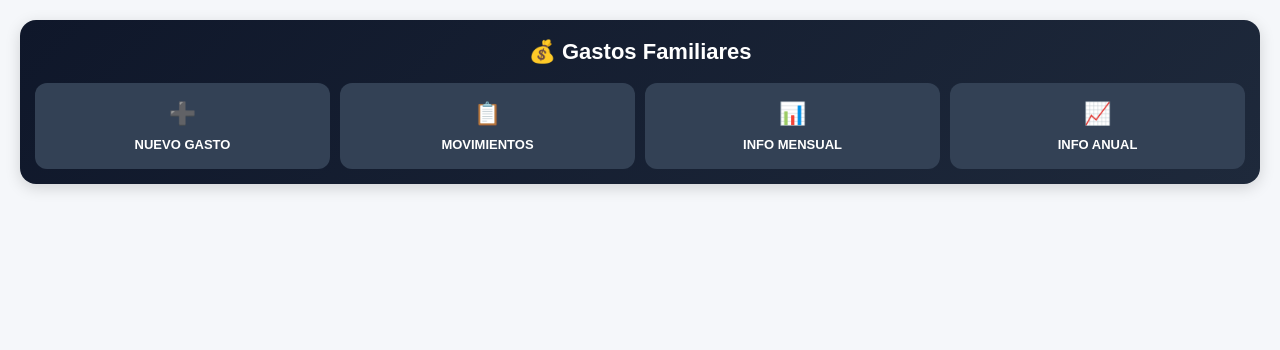
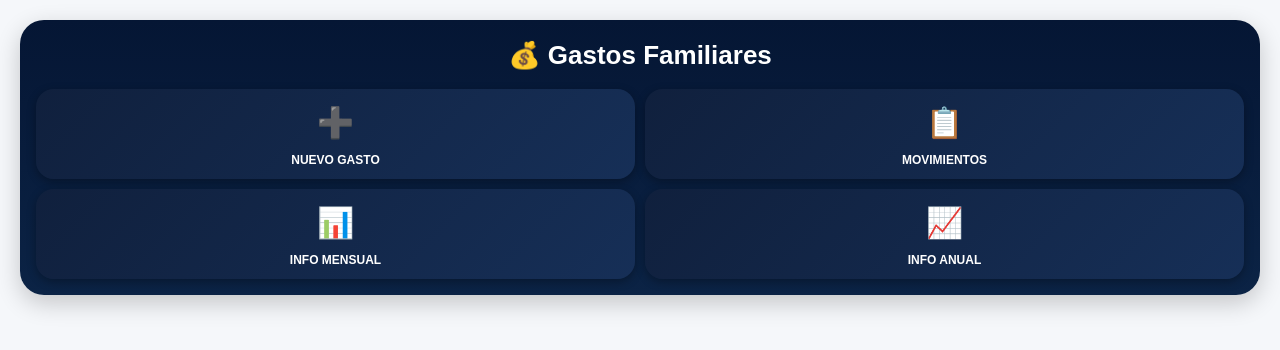
Before and after one commit to marcosbg1990/gastos-anapurnis, a Next.js app: page / in a window 1280 px wide. Shown: the top 350 px of the page. Built offline with nearby package versions, Linux system fonts and the light colour scheme; no server answers.

Commit message:
movimientos

```diff
--- a/components/DashboardMovimientos.tsx
+++ b/components/DashboardMovimientos.tsx
@@ -4,7 +4,6 @@ import { useEffect, useState } from 'react'
 import { supabase } from '../lib/supabase'
 
 export default function DashboardMovimientos() {
-
   const [mesSeleccionado, setMesSeleccionado] =
     useState(new Date().getMonth() + 1)
 
@@ -37,7 +36,6 @@ export default function DashboardMovimientos() {
   }, [mesSeleccionado])
 
   async function cargarMovimientos() {
-
     const { data, error } =
       await supabase
         .from('gastos')
@@ -64,11 +62,11 @@ export default function DashboardMovimientos() {
   }
 
   function formatearImporte(
-    valor: any
+    valor: number
   ) {
-    const numero = Number(valor)
 
-    return numero.toLocaleString(
+    return Number(valor)
+      .toLocaleString(
         'es-ES',
         {
           minimumFractionDigits: 2,
@@ -83,10 +81,10 @@ export default function DashboardMovimientos() {
 
     switch (categoria) {
 
-      case 'COMIDA':
+      case 'INGRESO':
         return {
           color: '#16a34a',
-          icono: '🛒'
+          icono: '💰'
         }
 
       case 'FIJOS':
@@ -95,28 +93,10 @@ export default function DashboardMovimientos() {
           icono: '🏠'
         }
 
-      case 'GENERAL':
+      case 'COMIDA':
         return {
-          color: '#64748b',
-          icono: '📦'
-        }
-
-      case 'INGRESO':
-        return {
-          color: '#059669',
-          icono: '💰'
-        }
-
-      case 'OCIO':
-        return {
-          color: '#ec4899',
-          icono: '🎉'
-        }
-
-      case 'HOGAR':
-        return {
-          color: '#d97706',
-          icono: '🛠️'
+          color: '#22c55e',
+          icono: '🛒'
         }
 
       case 'LARA_LUCA':
@@ -131,10 +111,16 @@ export default function DashboardMovimientos() {
           icono: '🚗'
         }
 
+      case 'OCIO':
+        return {
+          color: '#ec4899',
+          icono: '🎉'
+        }
+
       default:
         return {
-          color: '#475569',
-          icono: '📄'
+          color: '#64748b',
+          icono: '📦'
         }
     }
   }
@@ -172,15 +158,17 @@ export default function DashboardMovimientos() {
         if (orden === 'importe') {
 
           return (
-            Math.abs(Number(b.Importe))
-            -
-            Math.abs(Number(a.Importe))
+            Math.abs(
+              Number(b.Importe)
+            ) -
+            Math.abs(
+              Number(a.Importe)
+            )
           )
         }
 
         return (
-          new Date(b.Fecha).getTime()
-          -
+          new Date(b.Fecha).getTime() -
           new Date(a.Fecha).getTime()
         )
       })
@@ -189,13 +177,13 @@ export default function DashboardMovimientos() {
 
     <div>
 
-      {/* CABECERA */}
+      {/* FILTROS */}
 
       <div
         style={{
           backgroundColor: 'white',
+          borderRadius: '20px',
           padding: '15px',
-          borderRadius: '12px',
           marginBottom: '20px'
         }}
       >
@@ -206,10 +194,10 @@ export default function DashboardMovimientos() {
 
         <div
           style={{
-            display: 'flex',
-            flexDirection: 'column',
-            gap: '10px',
-            marginTop: '15px'
+            display: 'grid',
+            gridTemplateColumns:
+              '1fr 1fr',
+            gap: '10px'
           }}
         >
 
@@ -222,13 +210,14 @@ export default function DashboardMovimientos() {
                 )
               )
             }
-            style={{
-              padding: '12px',
-              borderRadius: '8px'
-            }}
+            style={selectorStyle}
           >
 
-            {meses.map((mes, index) => (
+            {meses.map(
+              (
+                mes,
+                index
+              ) => (
 
                 <option
                   key={mes}
@@ -237,7 +226,9 @@ export default function DashboardMovimientos() {
                   {mes}
                 </option>
 
-            ))}
+              )
+            )}
+
           </select>
 
           <select
@@ -249,18 +240,21 @@ export default function DashboardMovimientos() {
                 e.target.value
               )
             }
-            style={{
-              padding: '12px',
-              borderRadius: '8px'
-            }}
+            style={selectorStyle}
           >
 
             {categoriasDisponibles.map(
-              (categoria) => (
+              (
+                categoria
+              ) => (
 
                 <option
-                  key={categoria}
-                  value={categoria}
+                  key={
+                    categoria
+                  }
+                  value={
+                    categoria
+                  }
                 >
                   {categoria}
                 </option>
@@ -270,6 +264,8 @@ export default function DashboardMovimientos() {
 
           </select>
 
+        </div>
+
         <select
           value={orden}
           onChange={(e) =>
@@ -278,8 +274,9 @@ export default function DashboardMovimientos() {
             )
           }
           style={{
-              padding: '12px',
-              borderRadius: '8px'
+            ...selectorStyle,
+            width: '100%',
+            marginTop: '10px'
           }}
         >
 
@@ -295,9 +292,7 @@ export default function DashboardMovimientos() {
 
       </div>
 
-      </div>
-
-      {/* TARJETAS */}
+      {/* MOVIMIENTOS */}
 
       <div
         style={{
@@ -319,21 +314,20 @@ export default function DashboardMovimientos() {
 
               <div
                 key={mov.id}
-
                 style={{
                   backgroundColor:
                     'white',
 
                   borderLeft:
-                    `8px solid ${categoriaInfo.color}`,
+                    `6px solid ${categoriaInfo.color}`,
 
                   borderRadius:
-                    '12px',
+                    '18px',
 
-                  padding: '15px',
+                  padding: '14px',
 
                   boxShadow:
-                    '0 2px 6px rgba(0,0,0,0.08)'
+                    '0 4px 10px rgba(0,0,0,.08)'
                 }}
               >
 
@@ -342,9 +336,12 @@ export default function DashboardMovimientos() {
                     display: 'flex',
                     justifyContent:
                       'space-between',
-                    alignItems: 'center'
+                    alignItems:
+                      'center'
                   }}
                 >
+
+                  <div>
 
                     <div
                       style={{
@@ -354,18 +351,35 @@ export default function DashboardMovimientos() {
                           '18px'
                       }}
                     >
-                    {categoriaInfo.icono}
-                    {' '}
-                    {mov.Categoria}
+                      {
+                        categoriaInfo.icono
+                      }{' '}
+                      {
+                        mov.Categoria
+                      }
+                    </div>
+
+                    <div
+                      style={{
+                        color:
+                          '#64748b',
+                        fontSize:
+                          '13px'
+                      }}
+                    >
+                      {
+                        mov.Subcategoria
+                      }
+                    </div>
+
                   </div>
 
                   <div
                     style={{
                       fontWeight:
                         'bold',
-
                       fontSize:
-                        '22px',
+                        '24px',
 
                       color:
                         Number(
@@ -377,27 +391,22 @@ export default function DashboardMovimientos() {
                   >
                     {formatearImporte(
                       mov.Importe
-                    )}
-                    {' '}€
+                    )}{' '}
+                    €
                   </div>
 
                 </div>
 
                 <div
                   style={{
-                    color:
-                      '#64748b',
                     marginTop:
-                      '4px'
-                  }}
-                >
-                  {mov.Subcategoria}
-                </div>
+                      '10px',
 
-                <div
-                  style={{
-                    marginTop:
-                      '6px'
+                    paddingTop:
+                      '8px',
+
+                    borderTop:
+                      '1px solid #e5e7eb'
                   }}
                 >
                   {mov.Descripcion}
@@ -408,14 +417,14 @@ export default function DashboardMovimientos() {
                     marginTop:
                       '8px',
 
+                    color:
+                      '#94a3b8',
+
                     fontSize:
-                      '12px',
-
-                    color:
-                      '#94a3b8'
+                      '12px'
                   }}
                 >
-                  {mov.Fecha}
+                  📅 {mov.Fecha}
                 </div>
 
               </div>
@@ -429,3 +438,11 @@ export default function DashboardMovimientos() {
     </div>
   )
 }
+
+const selectorStyle = {
+  padding: '12px',
+  borderRadius: '12px',
+  border: '1px solid #dbe4ee',
+  backgroundColor: '#f8fafc',
+  fontSize: '15px'
+} as const
--- a/components/Header.tsx
+++ b/components/Header.tsx
@@ -32,36 +32,35 @@ export default function Header({
     <div
       style={{
         background:
-          'linear-gradient(135deg,#0f172a,#1e293b)',
-        borderRadius: '16px',
-        padding: '15px',
+          'linear-gradient(180deg,#051634,#0b2345)',
+
+        borderRadius: '24px',
+
+        padding: '16px',
+
         marginBottom: '20px',
+
         boxShadow:
-          '0 4px 15px rgba(0,0,0,0.15)'
+          '0 8px 25px rgba(0,0,0,0.20)'
       }}
     >
-
-      {/* TITULO */}
 
       <div
         style={{
           color: 'white',
-          fontSize: '22px',
+          textAlign: 'center',
+          fontSize: '26px',
           fontWeight: 'bold',
-          textAlign: 'center',
-          marginBottom: '15px'
+          marginBottom: '14px'
         }}
       >
         💰 Gastos Familiares
       </div>
 
-      {/* MENU */}
-
       <div
         style={{
           display: 'grid',
-          gridTemplateColumns:
-            'repeat(auto-fit,minmax(120px,1fr))',
+          gridTemplateColumns: '1fr 1fr',
           gap: '10px'
         }}
       >
@@ -80,17 +79,23 @@ export default function Header({
             style={{
               border: 'none',
 
-              borderRadius: '12px',
+              borderRadius: '18px',
 
-              padding: '14px 10px',
+              minHeight: '90px',
 
               cursor: 'pointer',
 
-              fontWeight: 'bold',
+              color: 'white',
 
-              fontSize: '13px',
+              background:
+                pantalla === opcion.nombre
+                  ? 'linear-gradient(135deg,#2563eb,#60a5fa)'
+                  : 'linear-gradient(135deg,#10203d,#162f57)',
 
-              minHeight: '70px',
+              boxShadow:
+                pantalla === opcion.nombre
+                  ? '0 0 20px rgba(96,165,250,.7)'
+                  : '0 3px 10px rgba(0,0,0,.3)',
 
               display: 'flex',
 
@@ -98,30 +103,25 @@ export default function Header({
 
               justifyContent: 'center',
 
-              alignItems: 'center',
-
-              gap: '5px',
-
-              backgroundColor:
-                pantalla === opcion.nombre
-                  ? '#2563eb'
-                  : '#334155',
-
-              color: 'white',
-
-              transition: 'all 0.2s'
+              alignItems: 'center'
             }}
           >
 
             <div
               style={{
-                fontSize: '22px'
+                fontSize: '30px'
               }}
             >
               {opcion.icono}
             </div>
 
-            <div>
+            <div
+              style={{
+                marginTop: '6px',
+                fontSize: '12px',
+                fontWeight: 'bold'
+              }}
+            >
               {opcion.nombre}
             </div>
 
--- a/components/IntroducirGasto.tsx
+++ b/components/IntroducirGasto.tsx
@@ -7,11 +7,7 @@ export default function IntroducirGasto() {
 
   const categorias: Record<string, string[]> = {
 
-    INGRESO: [
-      'Ana',
-      'Marcos',
-      'Otros'
-    ],
+    INGRESO: ['Ana', 'Marcos', 'Otros'],
 
     FIJOS: [
       'Hipoteca',
@@ -148,60 +144,34 @@ export default function IntroducirGasto() {
 
   async function guardarGasto() {
 
-    if (!importe) {
-
-      alert(
-        'Introduce un importe'
-      )
-
-      return
-    }
-
     const { error } =
       await supabase
         .from('gastos')
         .insert([
-
           {
             Fecha: fecha,
-
-            Importe:
-              Number(
-                importe.replace(
-                  ',',
-                  '.'
-                )
+            Importe: Number(
+              importe.replace(',', '.')
             ),
-
-            Categoria:
-              categoria,
-
-            Subcategoria:
-              subcategoria,
-
-            Descripcion:
-              descripcion,
-
-            Usuario:
-              usuario
+            Categoria: categoria,
+            Subcategoria: subcategoria,
+            Descripcion: descripcion,
+            Usuario: usuario
           }
-
         ])
 
     if (error) {
-
-      console.error(error)
 
       alert(
         'Error al guardar'
       )
 
+      console.error(error)
+
       return
     }
 
-    alert(
-      '✅ Gasto guardado'
-    )
+    alert('✅ Gasto guardado')
 
     setImporte('')
     setDescripcion('')
@@ -216,24 +186,61 @@ export default function IntroducirGasto() {
       }}
     >
 
+      {/* CABECERA */}
+
       <div
         style={{
-          backgroundColor: 'white',
-          borderRadius: '12px',
-          padding: '20px'
+          background:
+            'linear-gradient(135deg,#0ea5e9,#1d4ed8)',
+          color: 'white',
+          borderRadius: '18px',
+          padding: '20px',
+          marginBottom: '20px'
         }}
       >
 
-        <h2>
-          ➕ Nuevo gasto
+        <h2
+          style={{
+            margin: 0
+          }}
+        >
+          🧾 Nuevo Gasto
         </h2>
+
+        <div
+          style={{
+            marginTop: '5px',
+            opacity: 0.9
+          }}
+        >
+          {fecha}
+        </div>
+
+      </div>
+
+      {/* FORMULARIO */}
+
+      <div
+        style={{
+          backgroundColor:
+            'white',
+
+          borderRadius:
+            '18px',
+
+          padding: '20px',
+
+          boxShadow:
+            '0 4px 10px rgba(0,0,0,0.08)'
+        }}
+      >
 
         <div
           style={{
             display: 'flex',
             flexDirection:
               'column',
-            gap: '12px'
+            gap: '15px'
           }}
         >
 
@@ -245,18 +252,20 @@ export default function IntroducirGasto() {
                 e.target.value
               )
             }
+            style={inputStyle}
           />
 
           <input
             type="number"
             step="0.01"
-            placeholder="Importe"
+            placeholder="💶 Importe"
             value={importe}
             onChange={(e) =>
               setImporte(
                 e.target.value
               )
             }
+            style={inputStyle}
           />
 
           <select
@@ -274,11 +283,12 @@ export default function IntroducirGasto() {
               )
 
             }}
+            style={inputStyle}
           >
 
-            {Object.keys(
-              categorias
-            ).map((cat) => (
+            {Object
+              .keys(categorias)
+              .map((cat) => (
 
                 <option
                   key={cat}
@@ -297,6 +307,7 @@ export default function IntroducirGasto() {
                 e.target.value
               )
             }
+            style={inputStyle}
           >
 
             {categorias[
@@ -320,6 +331,7 @@ export default function IntroducirGasto() {
                 e.target.value
               )
             }
+            style={inputStyle}
           >
 
             <option>
@@ -334,13 +346,17 @@ export default function IntroducirGasto() {
 
           <textarea
             rows={4}
-            placeholder="Comentario"
+            placeholder="📝 Comentario"
             value={descripcion}
             onChange={(e) =>
               setDescripcion(
                 e.target.value
               )
             }
+            style={{
+              ...inputStyle,
+              resize: 'none'
+            }}
           />
 
           <button
@@ -348,20 +364,29 @@ export default function IntroducirGasto() {
               guardarGasto
             }
             style={{
-              padding: '15px',
               border: 'none',
+
               borderRadius:
-                '10px',
-              background:
-                '#2563eb',
-              color: 'white',
+                '14px',
+
+              padding: '16px',
+
+              fontSize:
+                '18px',
+
               fontWeight:
                 'bold',
-              fontSize:
-                '16px'
+
+              background:
+                'linear-gradient(135deg,#0ea5e9,#1d4ed8)',
+
+              color: 'white',
+
+              cursor:
+                'pointer'
             }}
           >
-            GUARDAR GASTO
+            💾 GUARDAR GASTO
           </button>
 
         </div>
@@ -369,5 +394,24 @@ export default function IntroducirGasto() {
       </div>
 
     </div>
+
   )
 }
+
+const inputStyle = {
+
+  padding: '14px',
+
+  borderRadius: '12px',
+
+  border:
+    '1px solid #dbe4ee',
+
+  fontSize: '16px',
+
+  width: '100%',
+
+  backgroundColor:
+    '#f8fafc'
+
+} as const
```
Lines whose indentation alone changed are shown as unchanged.
